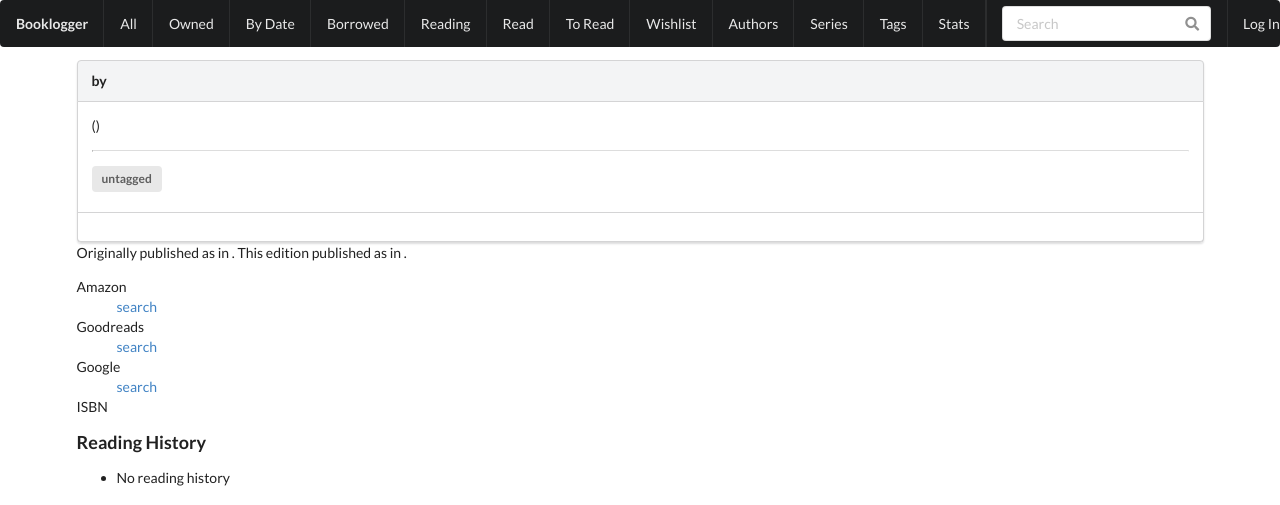
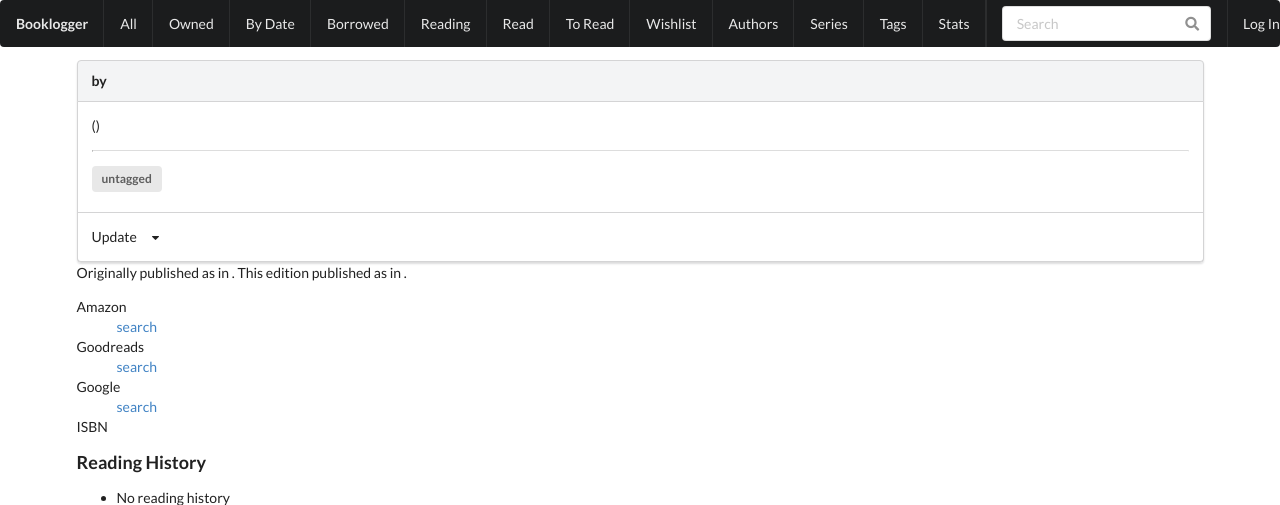
Before and after one commit to benjamineskola/booklogger, a Python web app: template library/jinja2/books/details.html in a window 1280 px wide. Shown: the top 505 px of the page. Run offline with Jinja, Linux system fonts and the light colour scheme; the template is opened without the code that fills it, so the values that code supplies are empty; some libraries are stand-ins or nearby versions.

Commit message:
Fix progress menu

```diff
--- a/library/jinja2/books/card.html
+++ b/library/jinja2/books/card.html
@@ -94,27 +94,25 @@
           <input class="form-control-sm m-1" name="tags">
         </form>
       {% endif %}
+      <div class="ui attached bottom segment">
       {% if entry %}
-      <p class="ui attached segment">
-        {{ format_date_range(entry.start_date, entry.start_precision, entry.end_date, entry.end_precision)  }}
-      </p>
+        <p>{{ format_date_range(entry.start_date, entry.start_precision, entry.end_date, entry.end_precision) }}</p>
+        <div class="ui column grid">
           {% if entry.currently_reading %}
-        <div class="ui attached segment">
+            <div class="twelve wide column">
               <div class="ui progress">
                 <div class="bar" role="progressbar" style="width: {{entry.progress}}%" aria-valuenow="{{ entry.progress }}" aria-valuemin="0" aria-valuemax="100"></div>
               </div>
               {% if entry.progress %}{{ entry.progress }}% on {{ format_date(entry.progress_date, 0) }}{% endif %}
-        </div>
+            </div> {# 12 column#}
           {% endif %}
+        </div> {# grid #}
       {% endif %}
-
-    <div class="ui bottom attached segment">
-    {% if user.is_authenticated %}
-      <a class="small dropdown-toggle" data-toggle="collapse" data-target="#collapse-logupdate-{{ book.id}}{% if entry and entry.start_date %}-{{ entry.start_date.date() }}{% endif %}" role="button">Update</a>
-      <div class="collapse" id="collapse-logupdate-{{book.id}}{% if entry and entry.start_date %}-{{ entry.start_date.date() }}{% endif %}">
+      <div class="ui simple dropdown">
+        <span class="text">Update</span>
+        <i class="dropdown icon"></i>
         {% include "books/update_form_snippet.html" %}
-      </div>
-    {% endif %}
+      </div> {# dropdown #}
+    </div> {# bottom segment#}
   </div>
 </div>
-</div>
--- a/library/jinja2/books/update_form_snippet.html
+++ b/library/jinja2/books/update_form_snippet.html
@@ -1,27 +1,40 @@
 {% if user.is_authenticated %}
+  <div class="menu">
   {% if book.owned or book.owned_by_sara %}
     {% if book.currently_reading %}
-      <form class="form-inline mb-2 " action="{{url('library:book_update_progress', args=[book.slug])}}" method="post">
+    <div class="item">
+      <form class="form" action="{{url('library:book_update_progress', args=[book.slug])}}" method="post">
         <input type="hidden" name="csrfmiddlewaretoken" value="{{ csrf_token }}">
-        <input class="form-control-sm col-2 mx-2" type="text" name="pages" placeholder="pages"/>
-        <input class="form-control-sm col-2 mx-2" type="text" name="percentage" placeholder="%"/>
-        <input class="form-control-sm btn btn-primary mx-2" type="submit" name="Update Progress" value="Update Progress" />
+        <div class="ui form">
+            <div class="ui field"> <input type="text" name="pages" placeholder="pages"/> </div>
+            <div class="ui field"> <input type="text" name="percentage" placeholder="%"/></div>
+            <div class="ui field"> <input class="ui button primary" type="submit" name="Update Progress" value="Update Progress" /> </div>
+        </div>
       </form>
-      <form class="form-inline " action="{{url('library:book_finish_reading', args=[book.slug])}}" method="post">
+    </div>
+    <div class="item">
+      <form class="form" action="{{url('library:book_finish_reading', args=[book.slug])}}" method="post">
         <input type="hidden" name="csrfmiddlewaretoken" value="{{ csrf_token }}">
-        <input class="form-control-sm btn btn-primary mx-2" type="submit" name="Finish Reading" value="Finish Reading" />
+        <input class="ui button primary" type="submit" name="Finish Reading" value="Finish Reading" />
       </form>
+    </div>
     {% else %}
-      <form class="form-inline " action="{{url('library:book_start_reading', args=[book.slug])}}" method="post">
-        <input type="hidden" name="csrfmiddlewaretoken" value="{{ csrf_token }}">
-        <input class="form-control-sm btn btn-primary mx-2" type="submit" name="Start Reading" value="Start Reading" />
-      </form>
+      <div class="item">
+        <form class="form" action="{{url('library:book_start_reading', args=[book.slug])}}" method="post">
+          <input type="hidden" name="csrfmiddlewaretoken" value="{{ csrf_token }}">
+          <input class="ui button primary" type="submit" name="Start Reading" value="Start Reading" />
+        </form>
+      </div>
     {% endif %}
   {% else %}
-    <form class="form-inline " action="{{url('library:book_mark_owned', args=[book.slug])}}" method="post">
-      <input type="hidden" name="csrfmiddlewaretoken" value="{{ csrf_token }}">
-      <input class="form-control-sm btn btn-primary mx-2" type="submit" name="Mark Owned" value="Mark Owned" />
-    </form>
+      <div class="item">
+        <form class="form" action="{{url('library:book_mark_owned', args=[book.slug])}}" method="post">
+          <input type="hidden" name="csrfmiddlewaretoken" value="{{ csrf_token }}">
+          <input class="ui button primary" type="submit" name="Mark Owned" value="Mark Owned" />
+        </form>
+      </div>
   {% endif %}
-  <p class="card-text small p-2"><a class="card-link" href="{{ url('library:book_edit', args=[book.slug]) }}">edit</a></p>
+  <div class="divider"></div>
+  <p class="item"><a class="card-link" href="{{ url('library:book_edit', args=[book.slug]) }}">edit</a></p>
+  </div>
 {% endif %}
```
Lines whose indentation alone changed are shown as unchanged.
